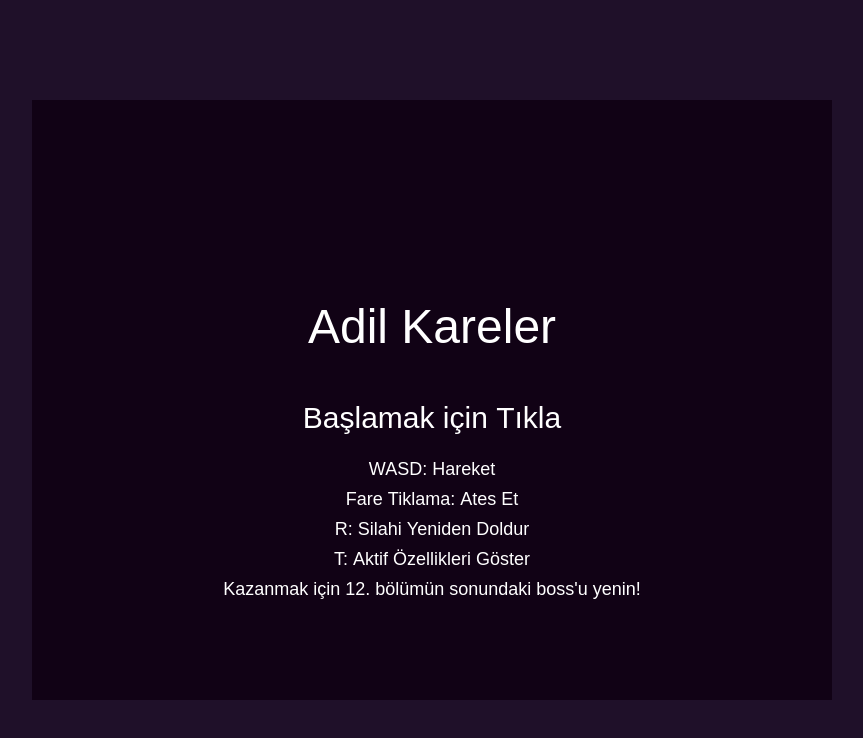
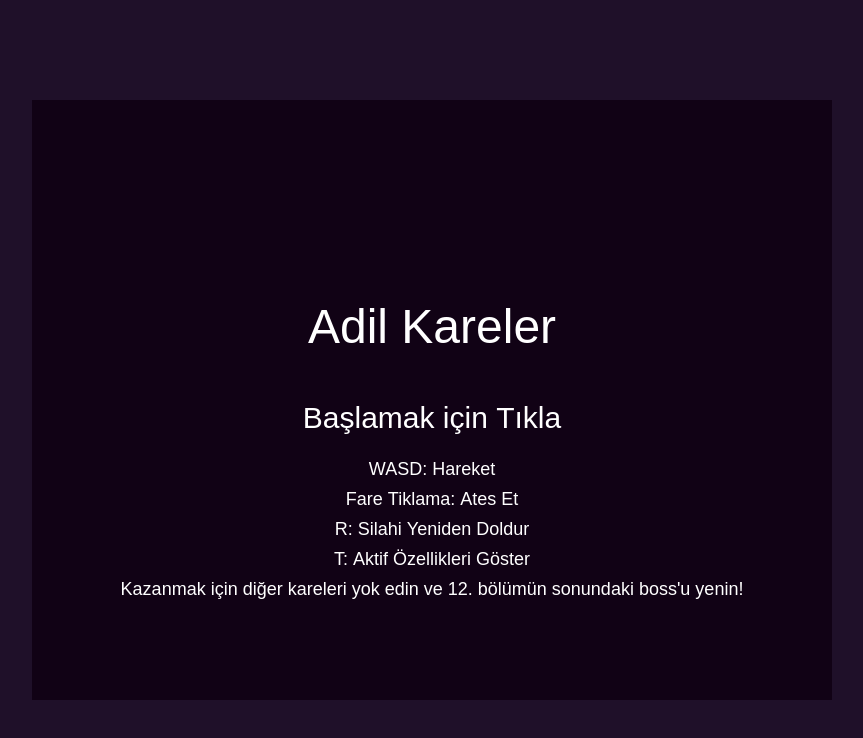
Before and after one commit to tanercinar/tanercinar.github.io, a plain HTML site: page index.html in a window 1280 px wide. Shown: the whole page, without its empty margins (208-1071 px from the left). Drawn offline with Linux system fonts and the light colour scheme.

Commit message:
Update index.html

```diff
--- a/index.html
+++ b/index.html
@@ -826,7 +826,7 @@
         ctx.fillText('Fare Tiklama: Ates Et', canvasWidth / 2, canvasHeight / 2 + 100);
         ctx.fillText('R: Silahi Yeniden Doldur', canvasWidth/2, canvasHeight/2 + 130);
         ctx.fillText('T: Aktif Özellikleri Göster', canvasWidth/2, canvasHeight/2 + 160);
-        ctx.fillText('Kazanmak için 12. bölümün sonundaki boss\'u yenin!', canvasWidth / 2, canvasHeight / 2 + 190);
+        ctx.fillText('Kazanmak için diğer kareleri yok edin ve 12. bölümün sonundaki boss\'u yenin!', canvasWidth / 2, canvasHeight / 2 + 190);
     }
 
     //oyun bitti ekranını çizer
```
